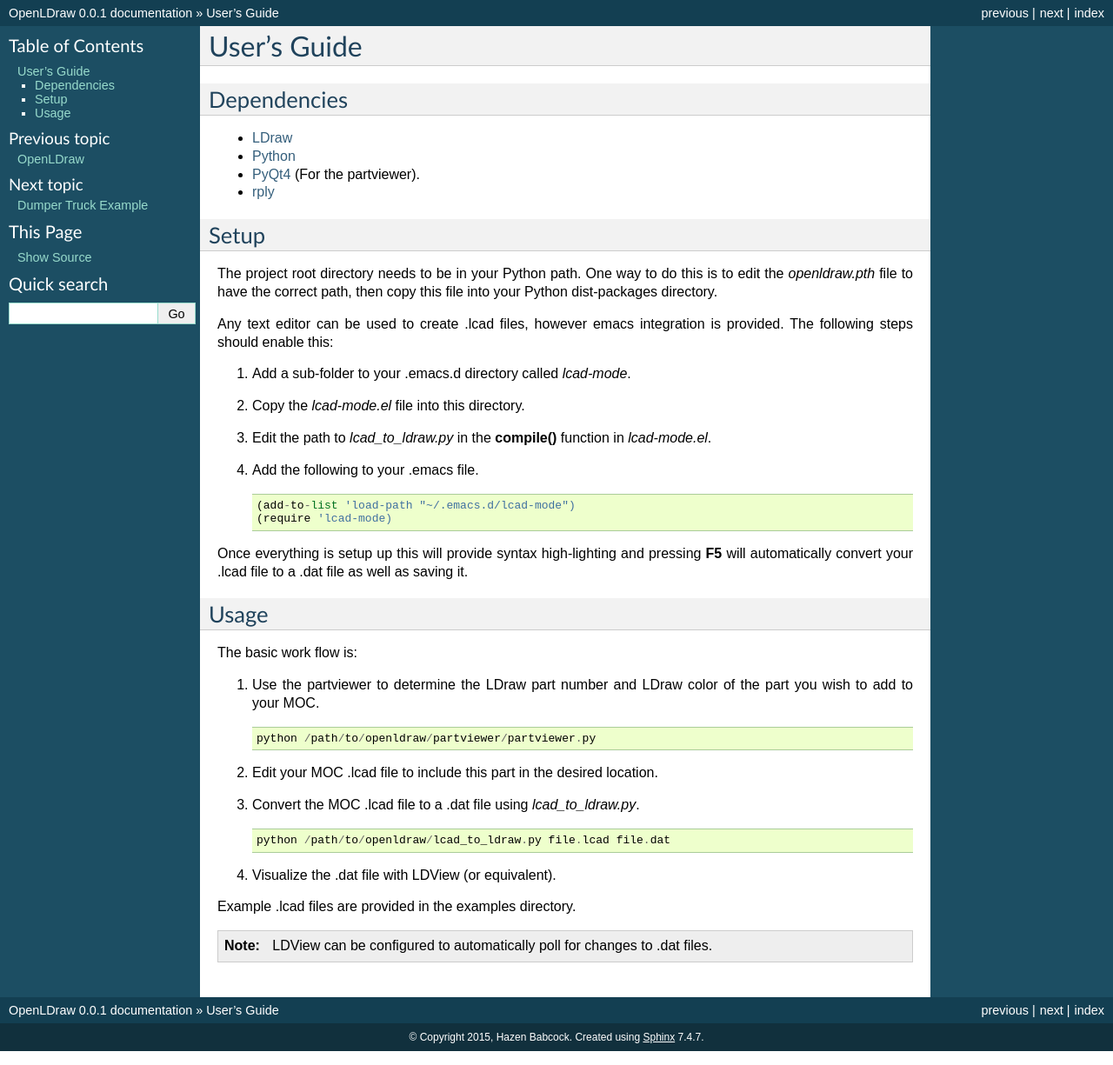
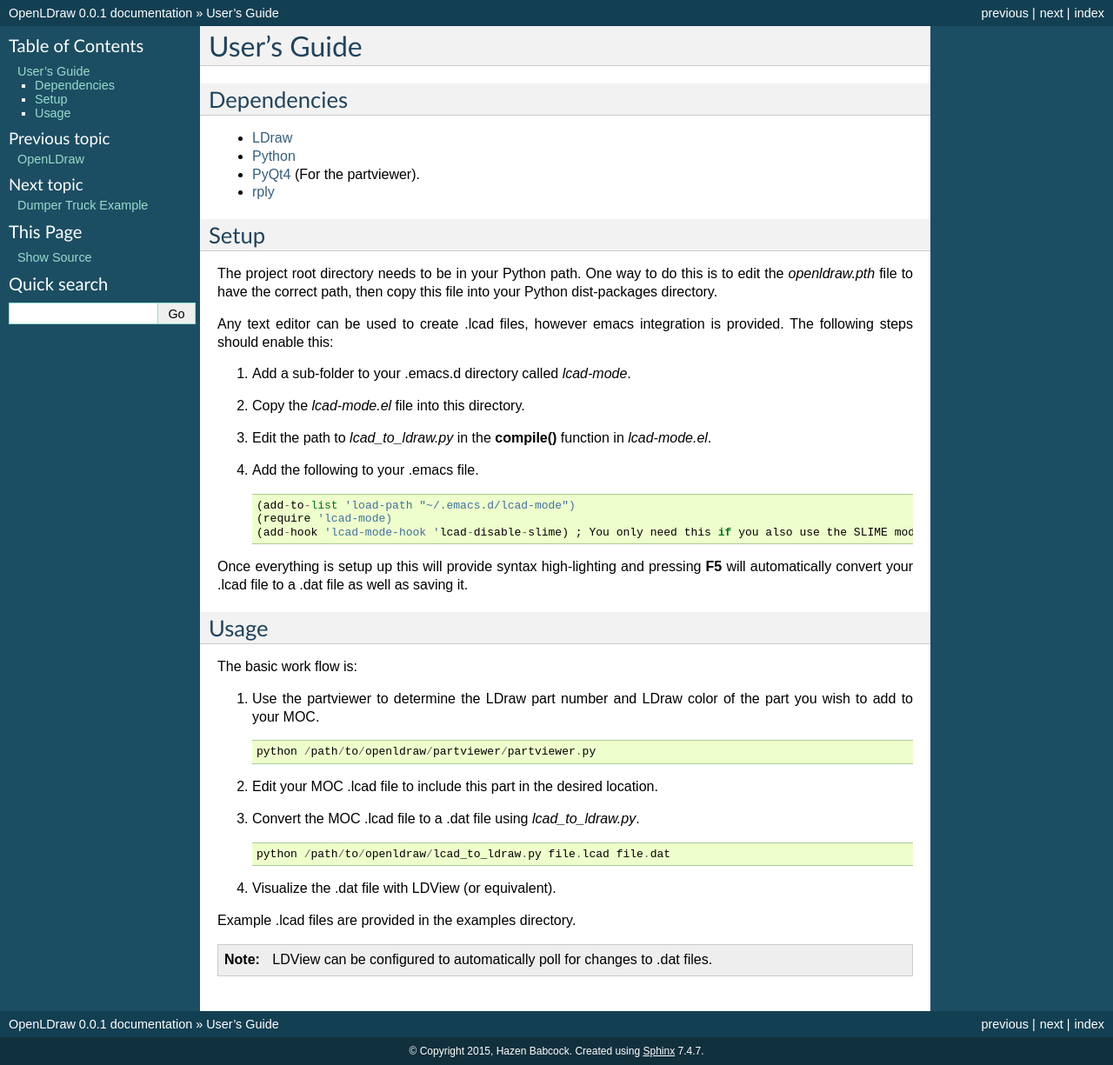
Before and after one commit to HazenBabcock/opensdraw, a Sphinx documentation site: the page built from docs/source/guide.rst, in a window 1280 px wide. Shown: the whole page at 87% size. Built offline with Sphinx 7.4.7, drawn with Linux system fonts in a browser that asks for light colours.

Commit message:
Update emacs setup.

```diff
--- a/docs/source/guide.rst
+++ b/docs/source/guide.rst
@@ -26,6 +26,7 @@
 
    (add-to-list 'load-path "~/.emacs.d/lcad-mode")
    (require 'lcad-mode)
+   (add-hook 'lcad-mode-hook 'lcad-disable-slime) ; You only need this if you also use the SLIME mode.
 
 Once everything is setup up this will provide syntax high-lighting
 and pressing **F5** will automatically convert your .lcad file to a .dat
```
